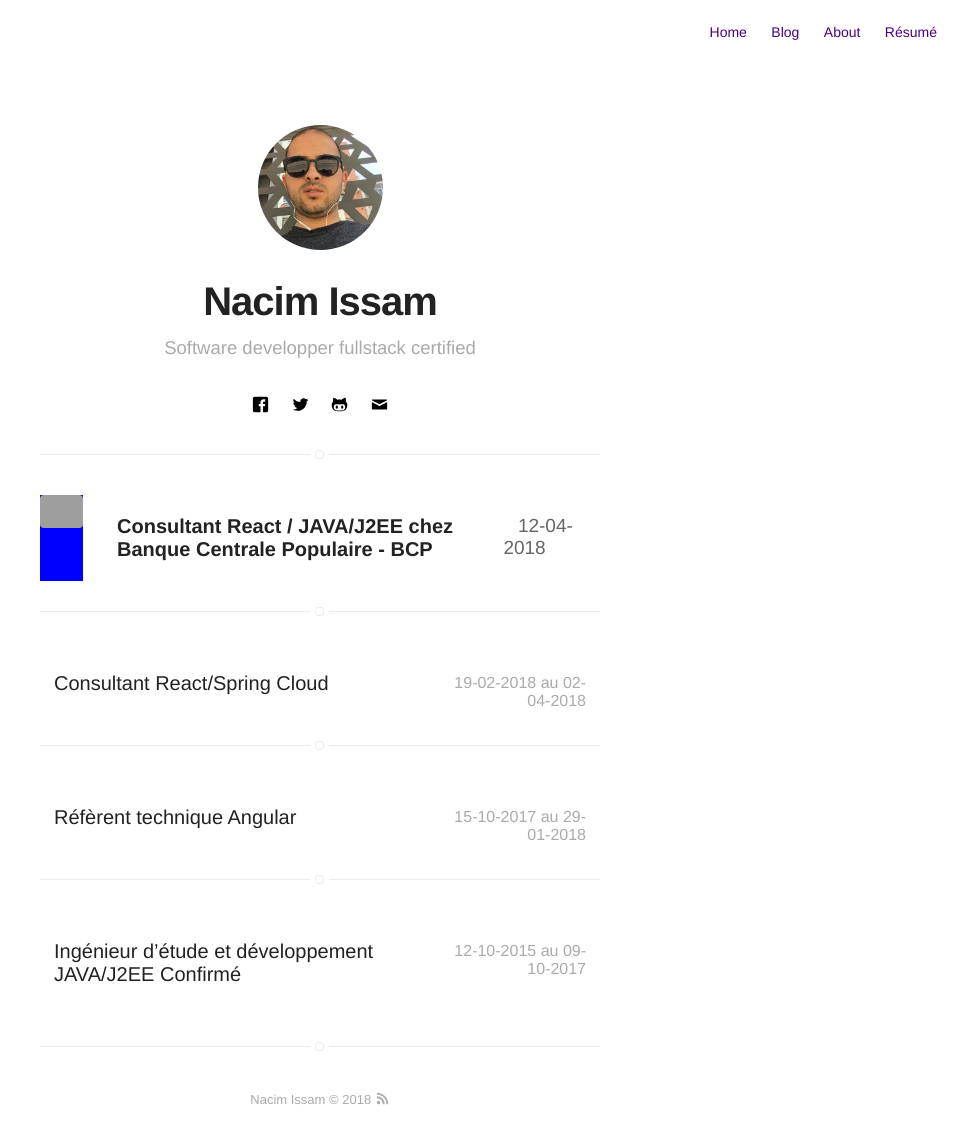
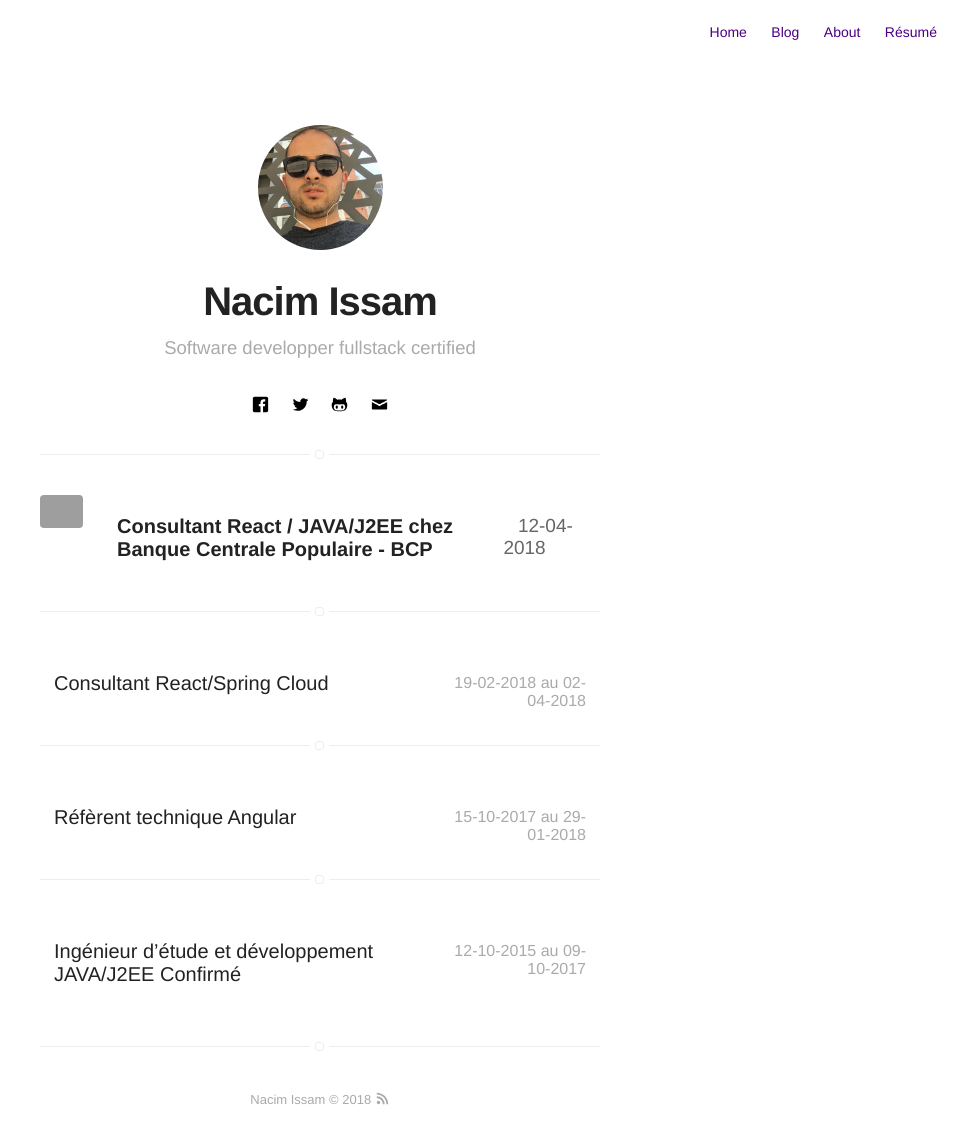
Before and after one commit to issamnacim/issamnacim.github.io, a Jekyll site: the page built from projects.html, in a window 1280 px wide. Shown: the whole page, without its empty margins (320-1280 px from the left). Built offline with Jekyll 4.4.1, drawn with Linux system fonts in a browser that asks for light colours; grey boxes are pictures that could not be loaded.

Commit message:
Update projects.html

```diff
--- a/projects.html
+++ b/projects.html
@@ -2,9 +2,9 @@
 layout: page
 title: Projects
 ---
-<section class="list">
+<section class="list" style=" display: inline-flex;width: 100%;">
     <div class="item" style=" display: inline-flex;width: 100%;">
-    <div style="width: 9%;margin-right: 6%;background-color: blue;">
+    <div style="width: 9%;margin-right: 6%;">
           <img src="https://media.licdn.com/dms/image/C560BAQGN-OhINxHTog/company-logo_400_400/0?e=1548288000&amp;v=beta&amp;t=YaPT3gf_c_Cs8Klw_irnARNNTqLFbjFxfls4Na_lA-o">
     </div>
     <div style="display: flex;width: 100%;">
```
